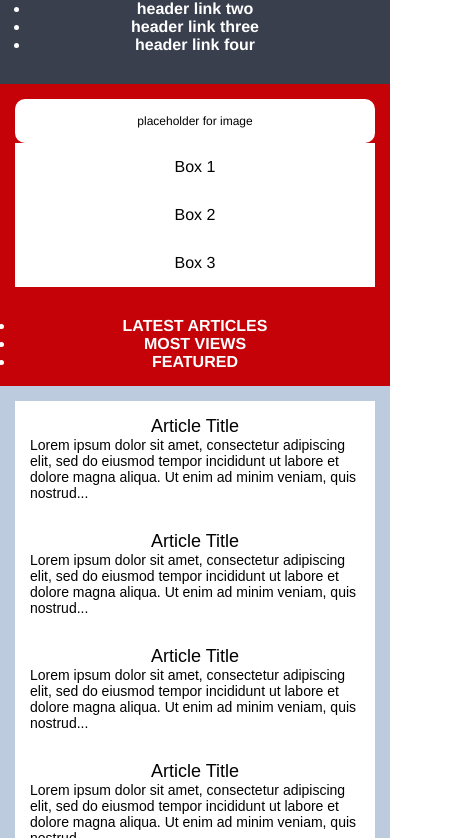
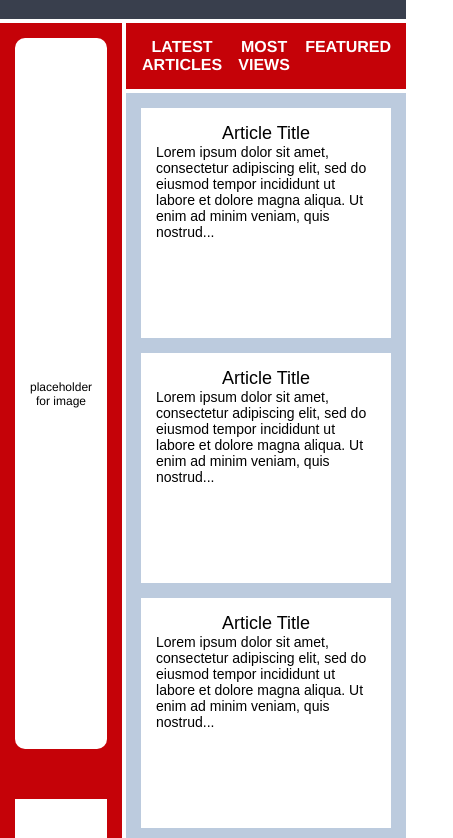
Before and after one commit to ae-perez/Odin-Project, a plain HTML site: page css-exercises-main/intermediate-html-css/advanced-grid/02-holy-grail-mockup/index.html in a window 390 px wide. Shown: the part 115-953 px from the top of the page, 453 px wide, since content can reach past the window. Drawn offline with Linux system fonts and the light colour scheme.

Commit message:
finished css exercises: responsive holy grail and holy grail mockup

```diff
--- a/css-exercises-main/intermediate-html-css/advanced-grid/01-responsive-holy-grail/style.css
+++ b/css-exercises-main/intermediate-html-css/advanced-grid/01-responsive-holy-grail/style.css
@@ -9,6 +9,10 @@ html {
   height: 100%;
   padding: 16px;
   box-sizing: border-box;
+  display: grid;
+  grid-template-columns: 1fr 3fr;
+  grid-template-rows: 1fr 1fr 5fr 1fr;
+  gap: 15px;
 }
 
 .container div {
@@ -26,7 +30,7 @@ html {
 }
 
 .sidebar {
-  background-color: #005B94;
+  background-color: #005b94;
   grid-row: 2 / 4;
 }
 
@@ -35,7 +39,7 @@ html {
 }
 
 .article {
-  background-color: #7E1DC3;
+  background-color: #7e1dc3;
 }
 
 .article p {
--- a/css-exercises-main/intermediate-html-css/advanced-grid/02-holy-grail-mockup/style.css
+++ b/css-exercises-main/intermediate-html-css/advanced-grid/02-holy-grail-mockup/style.css
@@ -5,6 +5,11 @@
 
 .container {
   text-align: center;
+
+  display: grid;
+  grid-template-columns: 1fr 4fr;
+  grid-template-rows: auto auto 1fr auto;
+  gap: 4px;
 }
 
 .container div {
@@ -17,15 +22,34 @@
 
 .header {
   background-color: #393f4d;
+  grid-column: 1/3;
+  grid-row: 1/2;
+
+  display: grid;
+  grid-template-columns: 1fr 4fr;
 }
 
 .menu ul,
 .menu li {
   font-size: 16px;
+
+  list-style-type: none;
+}
+
+.menu ul {
+  display: grid;
+  grid-template-columns: repeat(4, 1fr);
+  gap: 20px;
 }
 
 .sidebar {
-  background-color: #C50208;
+  background-color: #c50208;
+
+  grid-column: 1/2;
+  grid-row: 2/4;
+  display: grid;
+  grid-template-rows: repeat(4, 1fr);
+  gap: 50px;
 }
 
 .sidebar .photo {
@@ -34,27 +58,46 @@
   font-size: 12px;
   font-weight: normal;
   border-radius: 10px;
+
+  display: flex;
+  justify-content: center;
+  align-items: center;
 }
-
 
 .sidebar .side-content {
   background-color: white;
   color: black;
   font-size: 16px;
   font-weight: normal;
+
+  display: flex;
+  justify-content: center;
+  align-items: center;
 }
 
 .nav {
-  background-color: #C50208;
+  background-color: #c50208;
+}
+
+.nav ul {
+  display: grid;
+  grid-template-columns: repeat(3, 1fr);
 }
 
 .nav ul li {
   font-size: 16px;
   text-transform: uppercase;
+
+  list-style-type: none;
 }
 
 .article {
   background-color: #bccbde;
+
+  grid-column: 2/3;
+  display: grid;
+  grid-template-columns: repeat(auto-fit, minmax(250px, 1fr));
+  gap: 15px;
 }
 
 .article p {
@@ -65,9 +108,11 @@
 }
 
 .article .card {
-  background-color: #FFFFFF;
+  background-color: #ffffff;
   color: black;
   text-align: center;
+
+  height: 200px;
 }
 
 .card p {
@@ -83,6 +128,8 @@
 
 .footer {
   background-color: #393f4d;
+
+  grid-column: 1/3;
 }
 
 .footer p {
```
